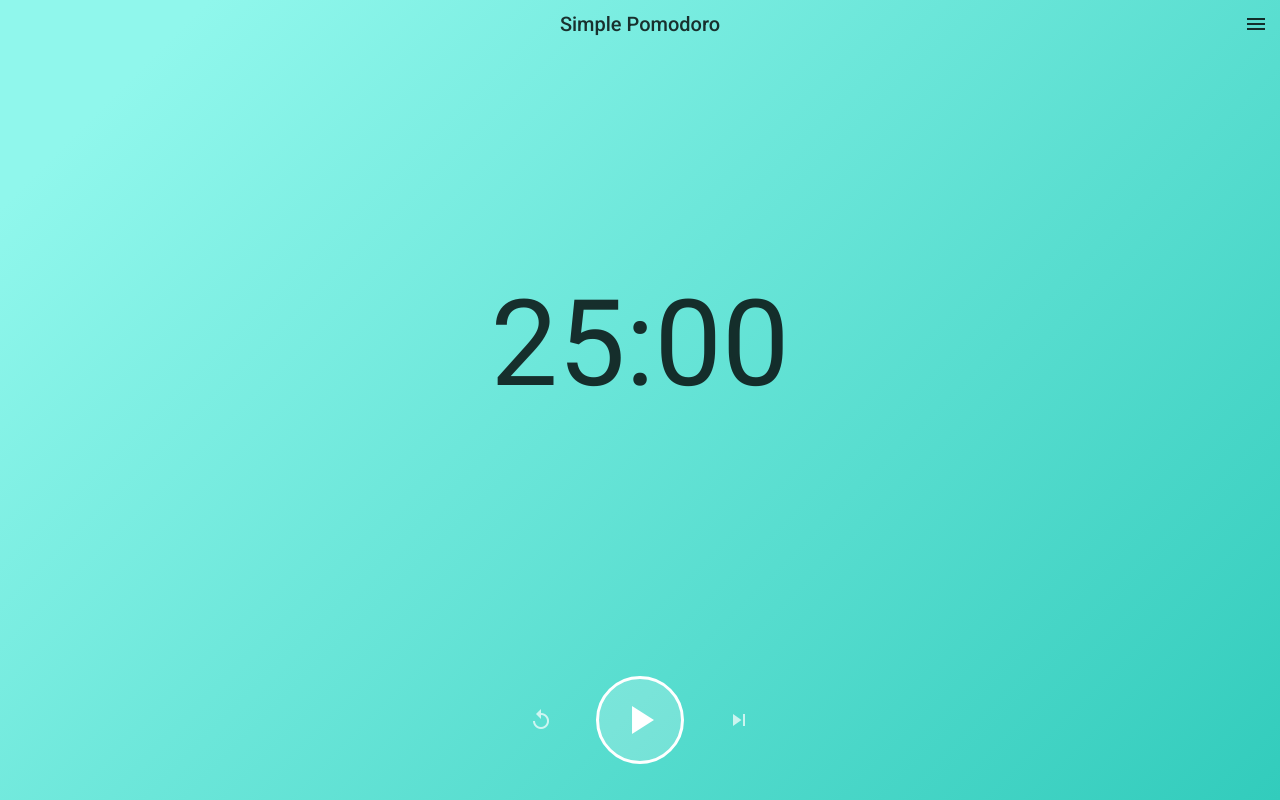
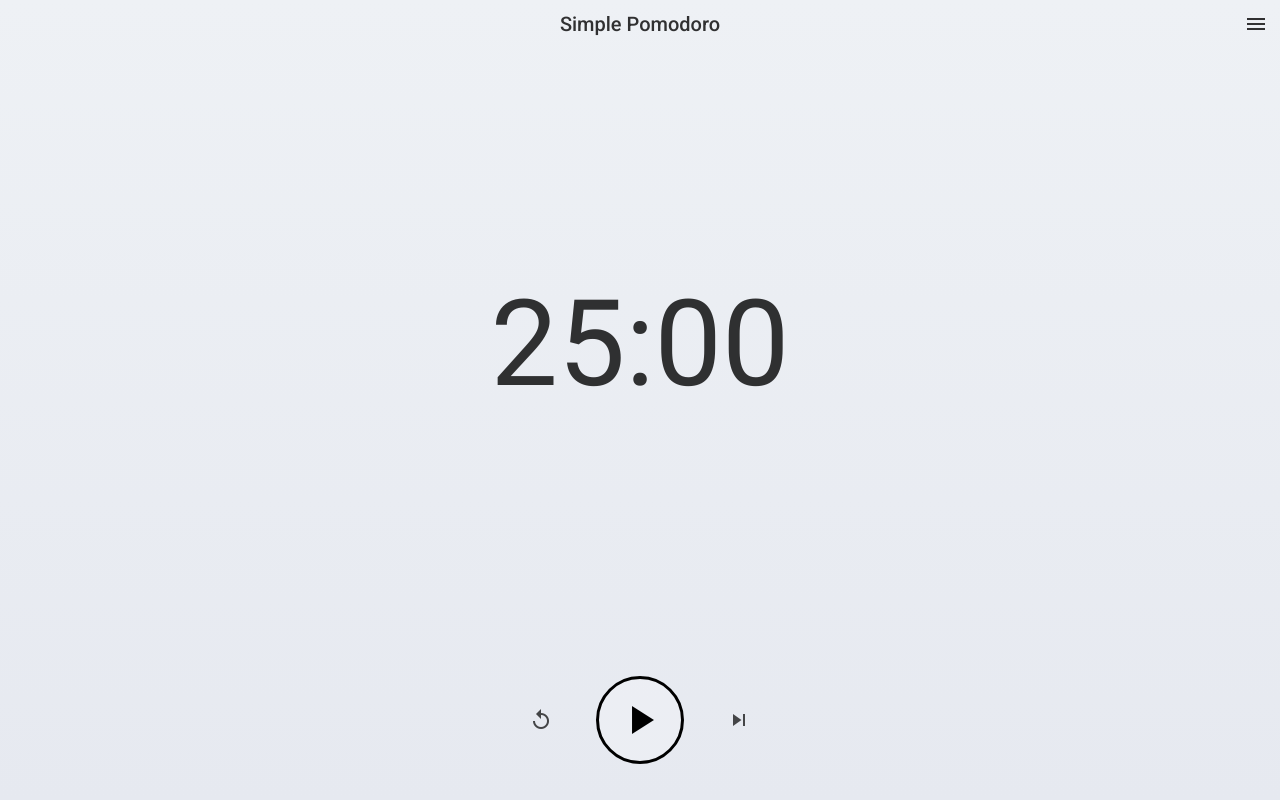
Before and after one commit to Thilerion/vue-pomodoro, a Vue app: page / in a window 1280 px wide. Built offline with nearby package versions, Linux system fonts and the light colour scheme.

Commit message:
added dark and light theme

```diff
--- a/src/App.vue
+++ b/src/App.vue
@@ -1,5 +1,5 @@
 <template>
-	<div id="app">
+	<div id="app" class="theme-light">
 		<nav>
 			<pomo-nav></pomo-nav>
 		</nav>
@@ -30,9 +30,20 @@ export default {
 	-webkit-font-smoothing: antialiased;
 	-moz-osx-font-smoothing: grayscale;
 	text-align: center;
-	color: rgba(0, 0, 0, 0.8);
 	min-height: 100vh;
-	background-image: linear-gradient(135deg, #90f7ec 10%, #32ccbc 100%);
+}
+
+/* GRADIENTS https://webgradients.com/ */
+
+.theme-dark {
+	color: rgba(255, 255, 255, 0.9);
+	background: linear-gradient(to bottom, rgba(255,255,255,0.15) 0%, rgba(0,0,0,0.15) 100%), radial-gradient(at top center, rgba(255,255,255,0.40) 0%, rgba(0,0,0,0.40) 120%) #989898;
+ 	background-blend-mode: multiply,multiply;
+}
+
+.theme-light {
+	color: rgba(0,0,0,0.8);
+	background-image: linear-gradient(to top, #e6e9f0 0%, #eef1f5 100%);
 }
 
 #app {
--- a/src/components/PomoControls.vue
+++ b/src/components/PomoControls.vue
@@ -24,12 +24,11 @@ export default {
 		border-radius: 50%;
 		border: none;
 		background: transparent;
-		color: white;
 		margin: 0 0.8rem;
 	}
 
 	.state-button.large {
-		border: 3px solid white;
+		border: 3px solid;
 		background-color: rgba(255,255,255,0.2);
 	}
 
```
